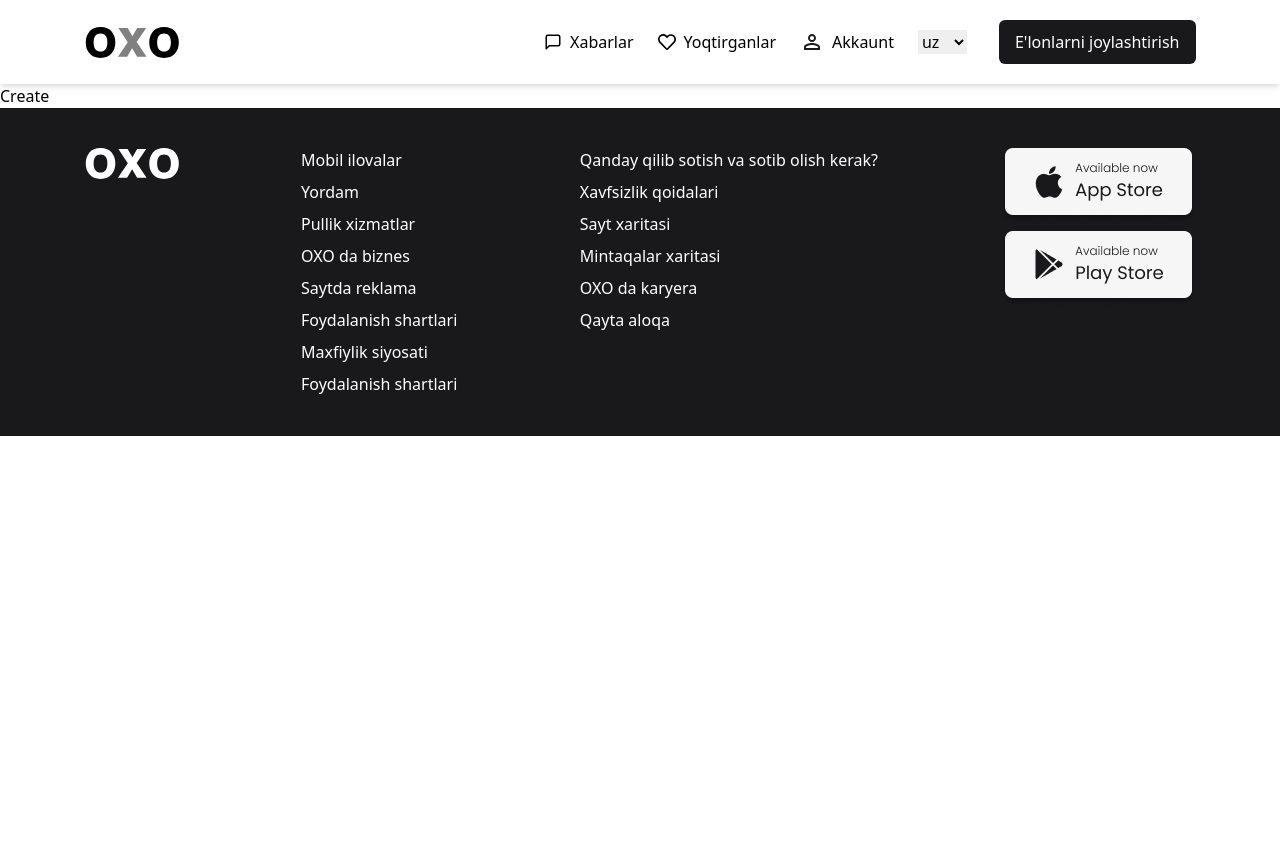
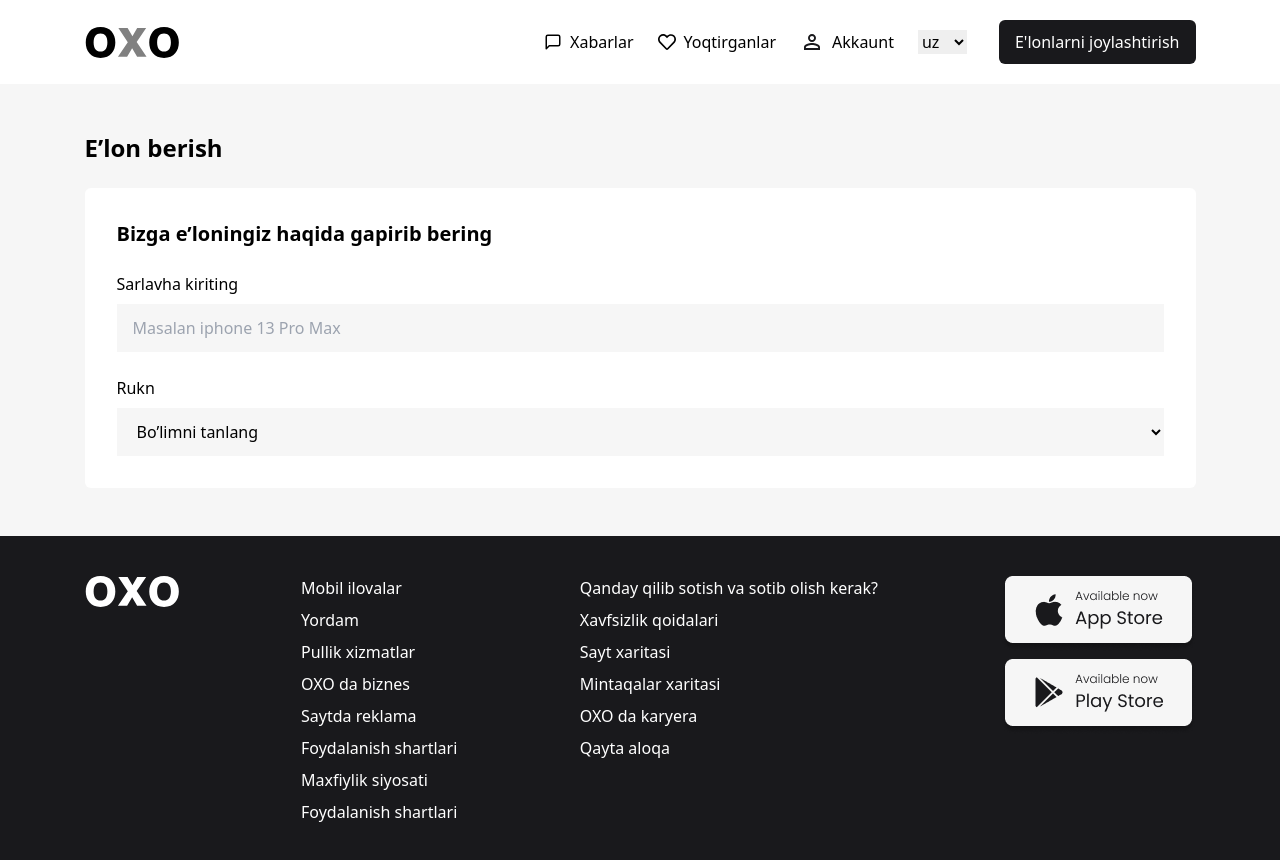
Before and after one commit to TursunovFirdavs/olx-xlone, a React (Vite) app: page /create in a window 1280 px wide. Shown: the top 860 px of the page. Before the commit the page ends 800 px from the top, so only its background shows below. Built offline with nearby package versions, Linux system fonts and the light colour scheme.

Commit message:
create page ui started

```diff
--- a/src/pages/create/Create.jsx
+++ b/src/pages/create/Create.jsx
@@ -1,8 +1,37 @@
 import React from 'react'
+import { useForm } from 'react-hook-form'
 
 const Create = () => {
+  const { register, handleSubmit } = useForm()
+
   return (
-    <div>Create</div>
+    <div className='bg-secondary-light'>
+      <div className='container m-auto py-[48px] flex flex-col gap-6'>
+        <h2 className='font-bold text-2xl'>E’lon berish</h2>
+        <div className='p-8 bg-white rounded-md flex flex-col gap-6'>
+          <h3 className='text-xl font-semibold'>Bizga e’loningiz haqida gapirib bering</h3>
+          <div className='flex flex-col'>
+            <label className='mb-2' htmlFor="title">Sarlavha kiriting</label>
+            <input className='bg-secondary-light py-3 px-4' type="text" {...register('title')} placeholder='Masalan iphone 13 Pro Max' id='title' />
+          </div>
+          <div className='flex flex-col'>
+            <label className='mb-2' htmlFor="category">Rukn</label>
+            <select className='bg-secondary-light py-3 px-4'>
+              <option className='disabled'>Bo’limni tanlang</option>
+              <option value="home">Ko’chmas mulk</option>
+              <option value="hobbi">Xobbi</option>
+              <option value="garden">Uy va bog‘</option>
+              <option value="cars">Transport</option>
+              <option value="texno">Elektr jihozlari</option>
+              <option value="children-for">Bolalar uchun</option>
+              <option value="Animals">Hayvonlar</option>
+              <option value="service">Xizmatlar</option>
+              <option value="cloth">Moda va stil</option>
+            </select>
+          </div>
+        </div>
+      </div>
+    </div>
   )
 }
 
--- a/src/pages/login/Login.jsx
+++ b/src/pages/login/Login.jsx
@@ -55,6 +55,9 @@ const Login = () => {
         })
         // request.post('/users/register', data).then(res => console.log(res.data))
     }
+    const loginSubmit = (data) => {
+        request.post('/users/login', data).then(res => console.log(res.data))
+    }
 
 
 
@@ -66,11 +69,11 @@ const Login = () => {
                 <p className={`w-[55%] text-center font-bold pb-2 cursor-pointer border-b-[3px] ${isActive == 'signup' ? ' border-black' : 'text-secondary-dark'} `} onClick={handleSignUp}>Ro’yxatdan o’tish</p>
             </div>
             {isLoged ?
-                <form className='flex flex-col gap-2' onSubmit={handleSubmit} >
-                    <label htmlFor="username">Username</label>
-                    <input className='p-3 border-2 rounded-lg' type="text" {...register('username')} placeholder='Username' />
+                <form className='flex flex-col gap-2' onSubmit={handleSubmit(loginSubmit)} >
+                    <label htmlFor="email">Email</label>
+                    <input className='p-3 border-2 rounded-lg' type="text" {...register('email')} placeholder='Email' id='email' />
                     <label htmlFor="password">Password</label>
-                    <input className='p-3 border-2 rounded-lg mb-[50px]' type="text" {...register('password')} placeholder='Password' />
+                    <input className='p-3 border-2 rounded-lg mb-[50px]' type="text" {...register('password')} placeholder='Password' id='password' />
                     <Button text={'Kirish'} bg={'dark'} padding={'15px 0'} radius={'16'} font={'bold'}/>
                 </form>
                 :
--- a/tailwind.config.js
+++ b/tailwind.config.js
@@ -8,7 +8,8 @@ export default {
     extend: {
       colors: {
         "dark-color": "#19191C",
-        "secondary-dark": "#C2C2C2"
+        "secondary-dark": "#C2C2C2",
+        "secondary-light": "#F6F6F6"
       }
     },
     container: {
```
